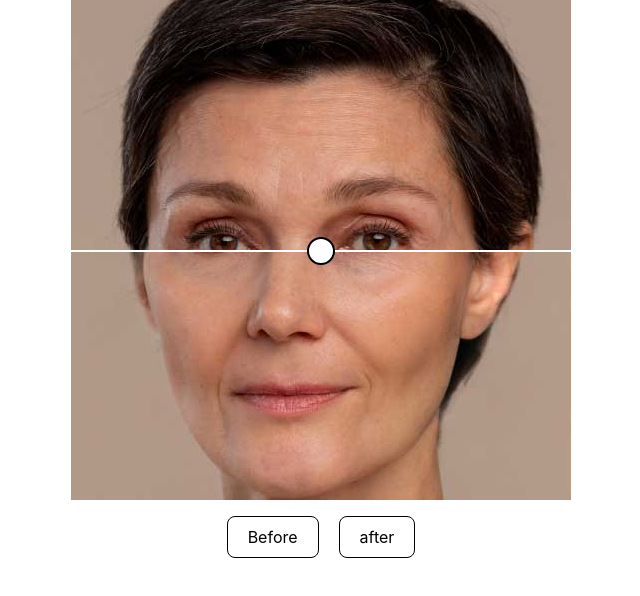
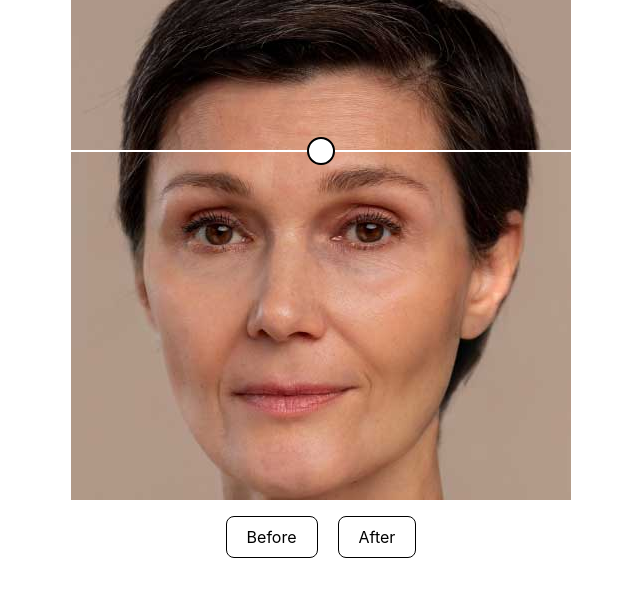
Before and after one commit to vidarezaei/beforeafter, a React (Create React App) app: page / in a window 1280 px wide. Shown: the top 596 px of the page, without its empty margins (319-959 px from the left). Built offline with nearby package versions, Linux system fonts and the light colour scheme.

Commit message:
Refactor App component to use Main; implement Main component with BeforeAfter functionality and state management

```diff
--- a/src/App.js
+++ b/src/App.js
@@ -1,14 +1,7 @@
-import BeforeAfter from './components/BeforeAfter';
+import Main from './Main';
 
 function App() {
-   return (
-      <BeforeAfter
-         beforeImg="../assets/before.jpg"
-         afterImg="../assets/after.jpg"
-         isVertical={false}
-         isHoverEnabled={false}
-      />
-   );
+   return <Main />;
 }
 
 export default App;
--- /dev/null
+++ b/src/Main.js
@@ -0,0 +1,33 @@
+import BeforeAfter from './components/BeforeAfter';
+import * as SC from './styled/BeforeAfter.styled.js';
+import { useState } from 'react';
+
+const Main = () => {
+    const [value, setValue] = useState(30);
+
+    const onBefore = (e) => {
+        setValue(0);
+    };
+
+    const onAfter = (e) => {
+        setValue(100);
+    };
+    return (
+        <SC.ComponentBody>
+            <BeforeAfter
+                beforeImg="../assets/before.jpg"
+                afterImg="../assets/after.jpg"
+                isVertical={false}
+                isHoverEnabled={false}
+                value={value}
+                onChange={setValue}
+            />
+            <SC.BtnContainer>
+                <SC.Btn onClick={onBefore}>Before</SC.Btn>
+                <SC.Btn onClick={onAfter}>After</SC.Btn>
+            </SC.BtnContainer>
+        </SC.ComponentBody>
+    );
+};
+
+export default Main;
--- a/src/components/BeforeAfter.jsx
+++ b/src/components/BeforeAfter.jsx
@@ -3,51 +3,28 @@ import useBeforeAfterInteraction from '../hooks/useBeforeAfterInteraction.jsx';
 import CreateImage from './CreateImage.jsx';
 import BorderHandler from './BorderHandler.jsx';
 import * as SC from '../styled/BeforeAfter.styled.js';
-import calculateSliderPosition from '../helpers/calculateSliderPosition.jsx';
 
-function BeforeAfter({ beforeImg, afterImg, isVertical, isHoverEnabled }) {
+function BeforeAfter({ beforeImg, afterImg, isVertical, isHoverEnabled, value, onChange }) {
    const containerRef = useRef(null);
-   const { borderValue, startDragging, setBorderValue } = useBeforeAfterInteraction(
-      containerRef,
-      isVertical,
-      isHoverEnabled
-   );
+   const { startDragging, calculatePosition } = useBeforeAfterInteraction(containerRef, isVertical, onChange);
+
    const updatePosition = (e) => {
-      calculateSliderPosition(e, containerRef, setBorderValue, isVertical);
+      calculatePosition(e);
    };
 
    return (
-      <SC.ComponentBody>
       <SC.Container ref={containerRef} onClick={updatePosition} onMouseMove={isHoverEnabled ? updatePosition : null}>
          {/*onclick: Click on the slider bar to jump to a position */}
-            <CreateImage src={beforeImg} borderValue={borderValue} isVertical={isVertical} isBefore={true} />
+         <CreateImage src={beforeImg} borderValue={value} isVertical={isVertical} isBefore={true} />
          <CreateImage src={afterImg} />
          <BorderHandler
-               borderValue={borderValue}
+            borderValue={value}
             startDragging={startDragging}
             isVertical={isVertical}
             style={{ zIndex: 1 }}
          />
          {/* use startDragging for mouse down event  */}
       </SC.Container>
-
-         <SC.BtnContainer>
-            <SC.Btn
-               onClick={() => {
-                  setBorderValue(100);
-               }}
-            >
-               Before
-            </SC.Btn>
-            <SC.Btn
-               onClick={() => {
-                  setBorderValue(0);
-               }}
-            >
-               after
-            </SC.Btn>
-         </SC.BtnContainer>
-      </SC.ComponentBody>
    );
 }
 
--- a/src/helpers/calculateSliderPosition.jsx
+++ b/src/helpers/calculateSliderPosition.jsx
@@ -1,14 +1,12 @@
-function calculateSliderPosition(e, containerRef, setBorderValue, isVertical) {
+function calculateSliderPosition(e, containerRef, isVertical) {
    const containerWidth = containerRef.current.offsetWidth;
    const containerLeft = containerRef.current.getBoundingClientRect().left;
    const containerHeight = containerRef.current.offsetHeight;
    const containerTop = containerRef.current.getBoundingClientRect().top;
 
-   setBorderValue(
-      isVertical
-         ? Math.max(Math.min(((e.clientX - containerLeft) / containerWidth) * 100, 100), 0)
-         : Math.max(Math.min(((e.clientY - containerTop) / containerHeight) * 100, 100), 0)
-   );
+   return isVertical
+      ? Math.max(Math.min(((e.clientX - containerLeft) / containerWidth) * 100, 100), 0)
+      : Math.max(Math.min(((e.clientY - containerTop) / containerHeight) * 100, 100), 0);
 }
 
 export default calculateSliderPosition;
--- a/src/hooks/useBeforeAfterInteraction.jsx
+++ b/src/hooks/useBeforeAfterInteraction.jsx
@@ -1,10 +1,36 @@
-import { useState, useEffect } from 'react';
+import { useState, useEffect, useCallback } from 'react';
 import calculateSliderPosition from '../helpers/calculateSliderPosition';
 
-function useBeforeAfterInteraction(containerRef, isVertical) {
+function useBeforeAfterInteraction(containerRef, isVertical, onChange) {
    //function for handle mouse movement when user drag border or bubble
-   const [borderValue, setBorderValue] = useState(50);
    const [draggingState, setDraggingState] = useState(false);
+
+   function calculatePosition(e) {
+      if (containerRef.current) {
+         const position = calculateSliderPosition(e, containerRef, isVertical);
+         onChange(position);
+      }
+   }
+
+   function startDragging(e) {
+      setDraggingState(true);
+      const position = calculateSliderPosition(e, containerRef, isVertical);
+      onChange(position);
+   }
+
+   function draggingStop() {
+      setDraggingState(false);
+   }
+
+   const handleMouseMove = useCallback(
+      (e) => {
+         if (draggingState) {
+            const position = calculateSliderPosition(e, containerRef, isVertical);
+            onChange(position);
+         }
+      },
+      [draggingState, containerRef, isVertical, onChange]
+   );
 
    useEffect(() => {
       if (draggingState) {
@@ -19,23 +45,9 @@ function useBeforeAfterInteraction(containerRef, isVertical) {
          window.removeEventListener('mousemove', handleMouseMove);
          window.removeEventListener('mouseup', draggingStop);
       };
-   }, [draggingState]);
+   }, [draggingState, containerRef, isVertical, onChange, handleMouseMove]);
 
-   function startDragging(e) {
-      setDraggingState(true);
-      calculateSliderPosition(e, containerRef, setBorderValue, isVertical);
-   }
-
-   function draggingStop() {
-      setDraggingState(false);
-   }
-   function handleMouseMove(e) {
-      if (draggingState) {
-         calculateSliderPosition(e, containerRef, setBorderValue, isVertical);
-      }
-   }
-
-   return { borderValue, startDragging, setBorderValue };
+   return { startDragging, calculatePosition };
 }
 
 export default useBeforeAfterInteraction;
```
Lines whose indentation alone changed are shown as unchanged.
